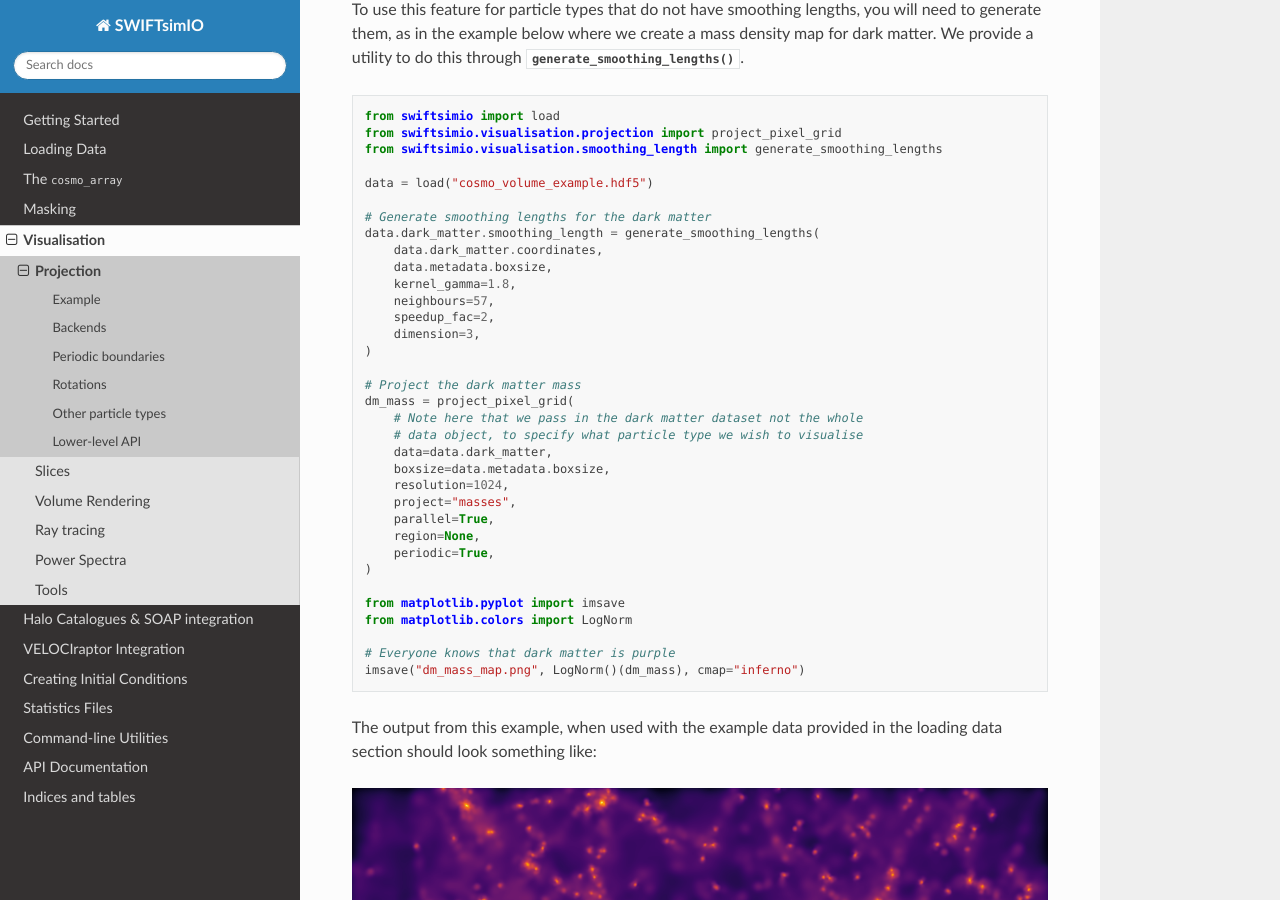
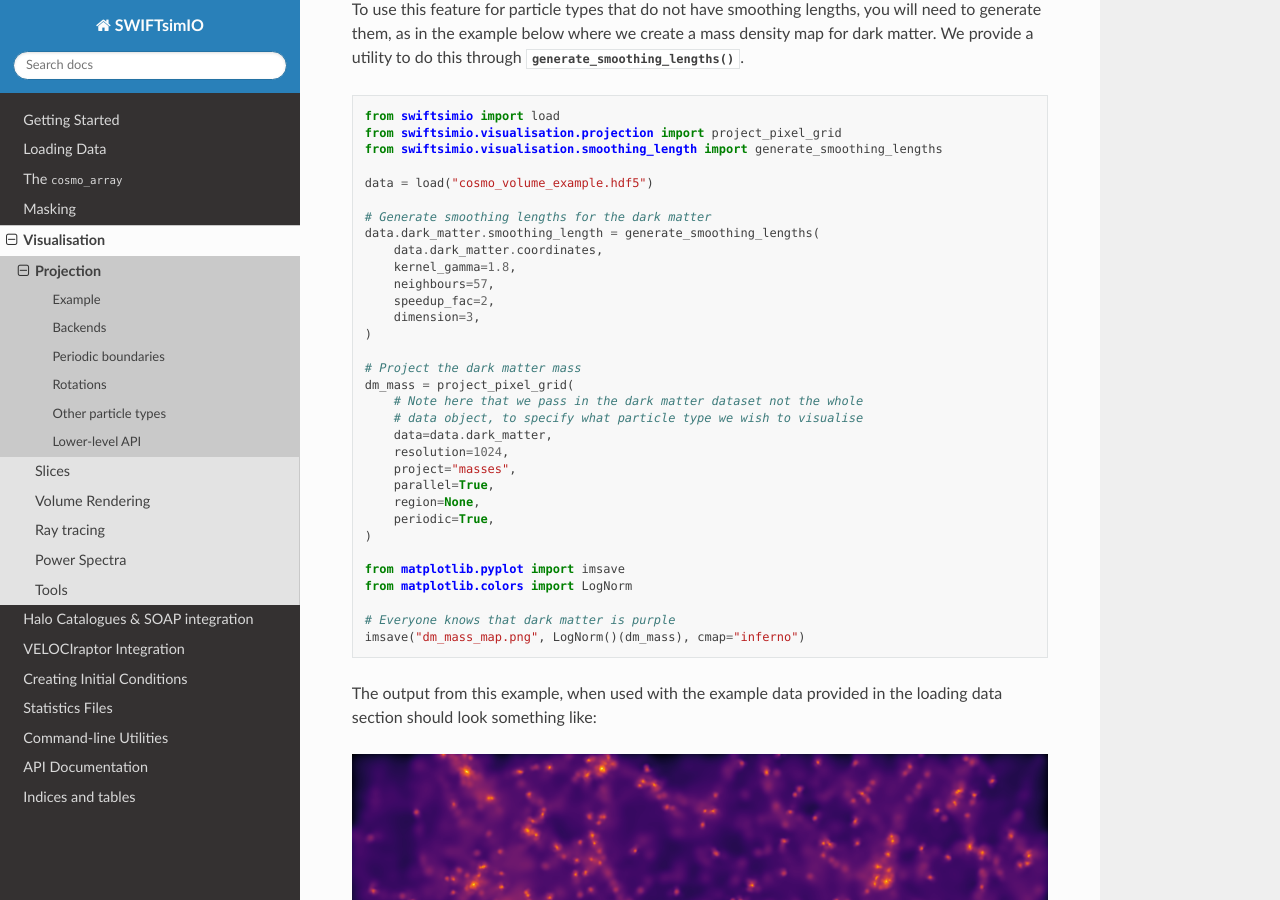
Before and after one commit to SWIFTSIM/swiftsimio, a Sphinx documentation site: the page built from docs/source/visualisation/projection.rst, in a window 1280 px wide and 900 px high, scrolled down 6082 px. Built offline with Sphinx 7.4.7 and the Read the Docs theme 3.1.0, drawn with Linux system fonts in a browser that asks for light colours; pages that are not in the unit, such as notebooks, are missing from menus; the version number is read from the project's files by our own code.

Commit message:
Update visualisation example.

```diff
--- a/docs/source/visualisation/projection.rst
+++ b/docs/source/visualisation/projection.rst
@@ -305,7 +305,6 @@ mass density map for dark matter. We provide a utility to do this through
    # Generate smoothing lengths for the dark matter
    data.dark_matter.smoothing_length = generate_smoothing_lengths(
        data.dark_matter.coordinates,
-       data.metadata.boxsize,
        kernel_gamma=1.8,
        neighbours=57,
        speedup_fac=2,
@@ -317,7 +316,6 @@ mass density map for dark matter. We provide a utility to do this through
        # Note here that we pass in the dark matter dataset not the whole
        # data object, to specify what particle type we wish to visualise
        data=data.dark_matter,
-       boxsize=data.metadata.boxsize,
        resolution=1024,
        project="masses",
        parallel=True,
```
